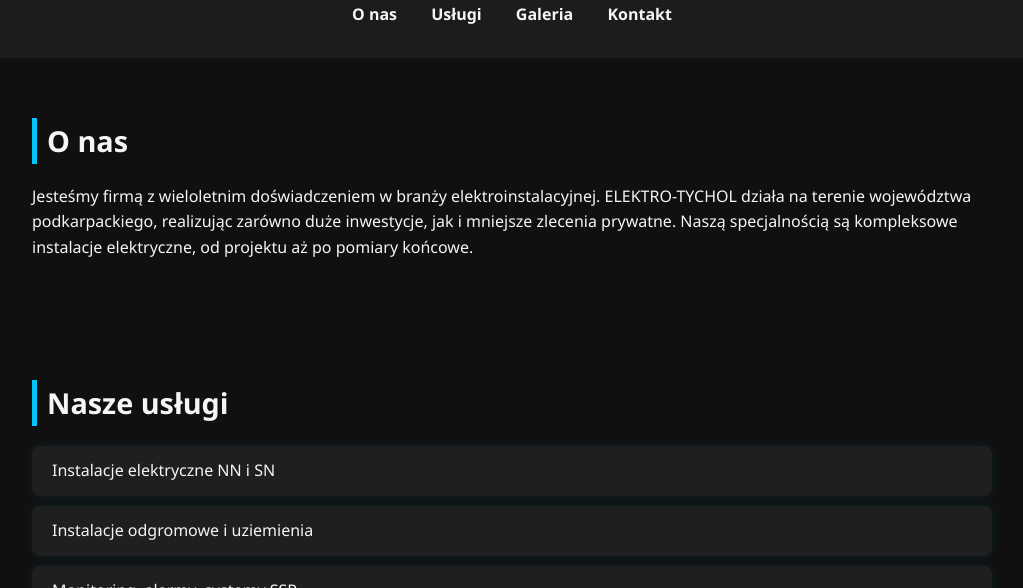
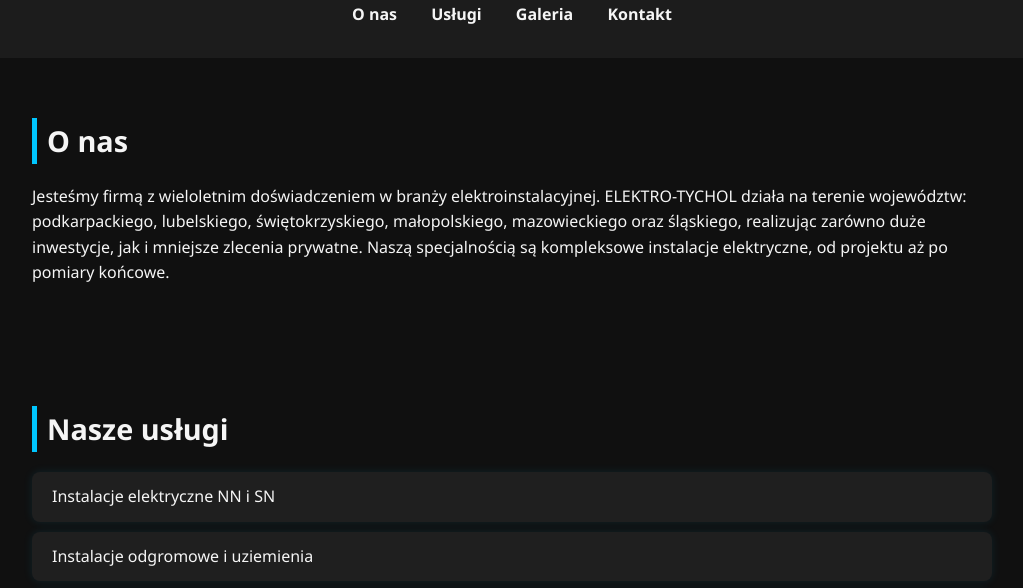
Before and after one commit to elektro-tychol/elektro-tychol.github.io, a plain HTML site: page index.html in a window 1280 px wide. Shown: the part 197-785 px from the top of the page, without its empty margins (128-1151 px from the left). Drawn offline with Linux system fonts and the light colour scheme.

Commit message:
Add files via upload

```diff
--- a/index.html
+++ b/index.html
@@ -102,7 +102,7 @@
 
   <section id="onas">
     <h2>O nas</h2>
-    <p>Jesteśmy firmą z wieloletnim doświadczeniem w branży elektroinstalacyjnej. ELEKTRO-TYCHOL działa na terenie województwa podkarpackiego, realizując zarówno duże inwestycje, jak i mniejsze zlecenia prywatne. Naszą specjalnością są kompleksowe instalacje elektryczne, od projektu aż po pomiary końcowe.</p>
+    <p>Jesteśmy firmą z wieloletnim doświadczeniem w branży elektroinstalacyjnej. ELEKTRO-TYCHOL działa na terenie województw: podkarpackiego, lubelskiego, świętokrzyskiego, małopolskiego, mazowieckiego oraz śląskiego, realizując zarówno duże inwestycje, jak i mniejsze zlecenia prywatne. Naszą specjalnością są kompleksowe instalacje elektryczne, od projektu aż po pomiary końcowe.</p>
   </section>
 
   <section id="uslugi" class="services">
```
